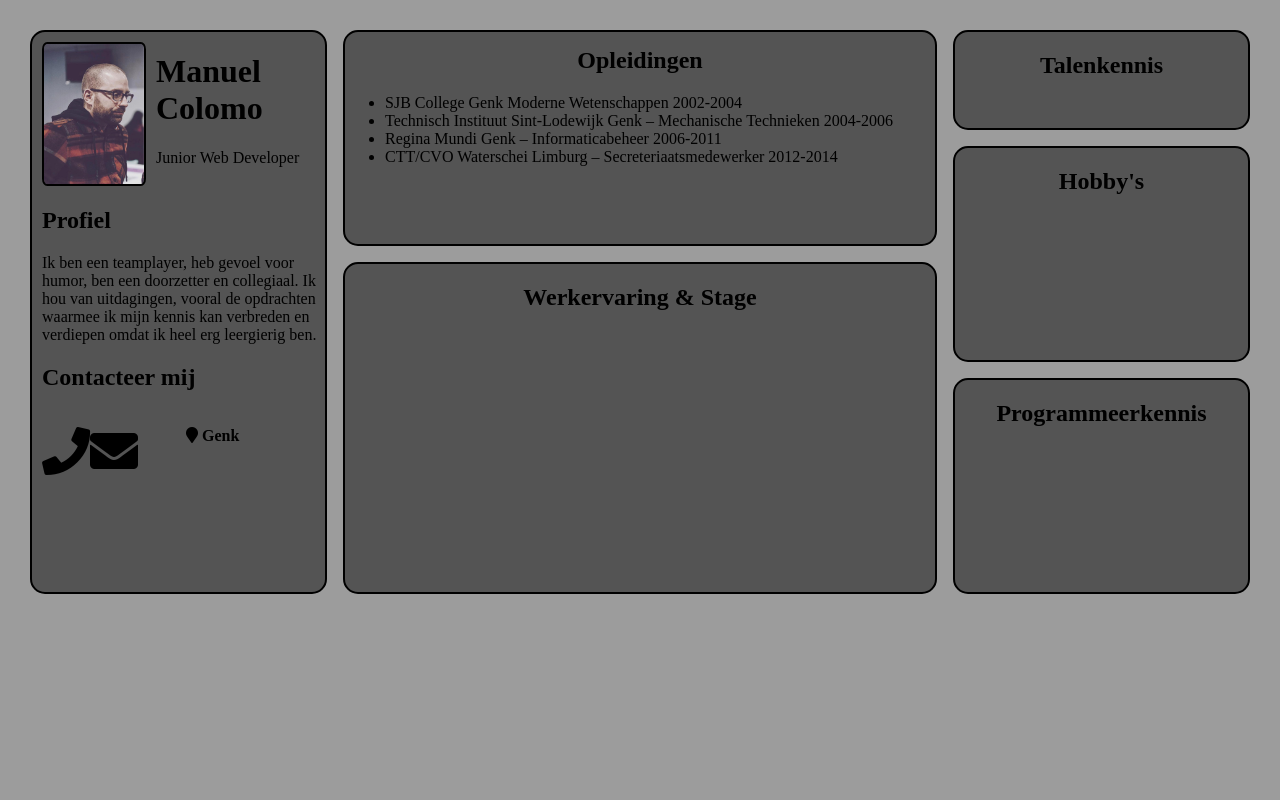
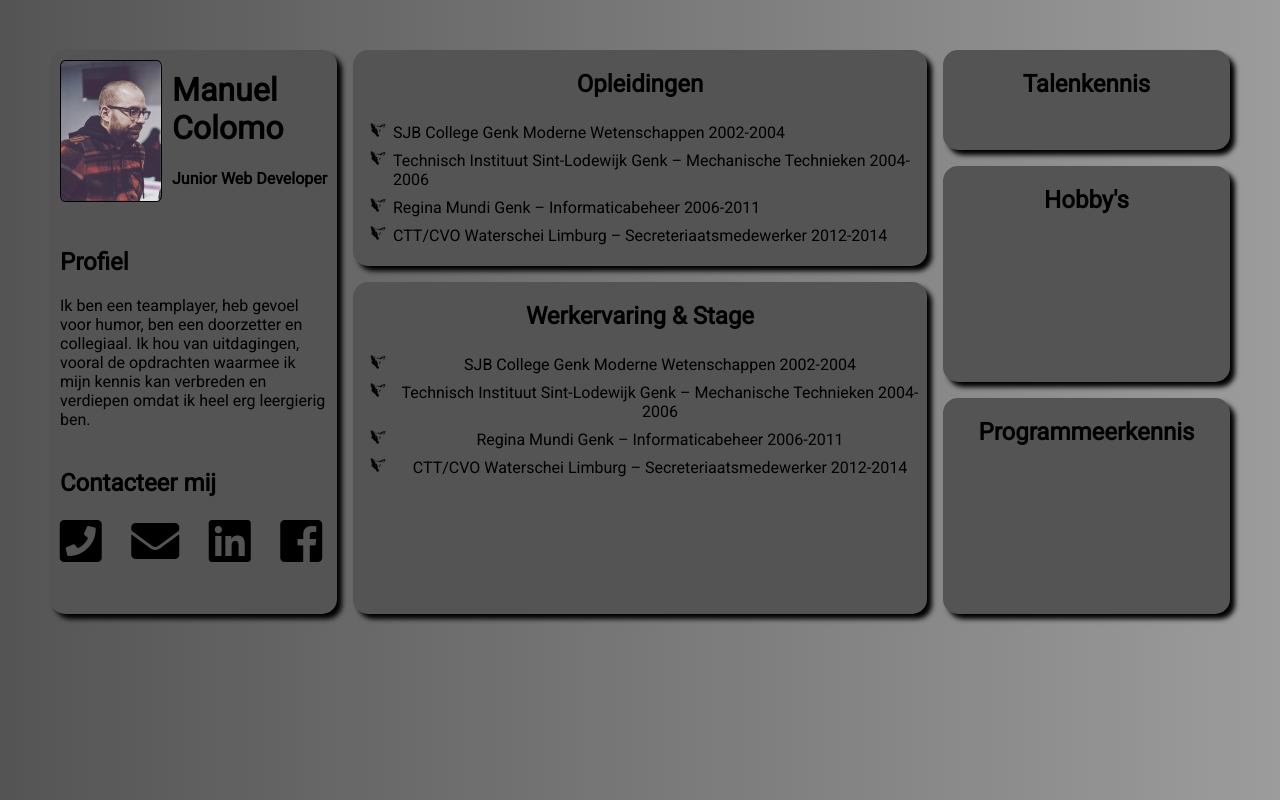
Before and after one commit to KeepBreakin/Mijn-CV, a plain HTML site: page index.html in a window 1280 px wide. Drawn offline with Linux system fonts and the light colour scheme; a script that the page names is missing.

Commit message:
nog niet af

```diff
--- a/index.html
+++ b/index.html
@@ -8,6 +8,8 @@
     <link rel="stylesheet" type="text/css" media="screen" href="stylesheet.css" />
     <link rel="stylesheet" href="https://use.fontawesome.com/releases/v5.6.3/css/all.css" integrity="sha384-UHRtZLI+pbxtHCWp1t77Bi1L4ZtiqrqD80Kn4Z8NTSRyMA2Fd33n5dQ8lWUE00s/" crossorigin="anonymous">
     <script src="main.js"></script>
+    <link href="https://fonts.googleapis.com/css?family=Roboto" rel="stylesheet">
+    <link rel="icon" href="/favicon.ico" type="image/x-icon">
 
 
 </head>
@@ -18,7 +20,7 @@
                 <img src="manuel1.png" alt= "profielfoto" class="foto1">
                     <h1 class="box1-h2">Manuel Colomo</h1>
 
-                    <p class="box1-h4">Junior Web Developer</p>
+                    <strong><p class="box1-h4">Junior Web Developer</p></strong>
 
              <div class="profiel">
                  <h2>Profiel</h2>
@@ -30,15 +32,18 @@
 
                  <div class="social">
 
-                    <p><a href="tel:0495473325"><i class="fa fa-phone fa-3x" aria-hidden="true"></i></a></p>
+                    <a href="tel:0495473325"><i class="fa fa-phone-square fa-3x" aria-hidden="true"></i></a>
 
-                <p><a href="mailto:manuel.colomo89@gmail.com"><i class="fa fa-envelope fa-3x" aria-hidden="true"></i></a></p>
+                    <a href="mailto:manuel.colomo89@gmail.com"><i class="fa fa-envelope fa-3x" aria-hidden="true"></i></a>
 
-                <p>
-                    <a href="https://www.linkedin.com/in/manuel-colomo-82132a69/"><i class="fa fa-linkedin fa-3x" aria-hidden="true"></i></a>
-                </p>
+                    <a href="https://www.linkedin.com/in/manuel-colomo-82132a69/"><i class="fab fa-linkedin fa-3x"></i></a>
 
-                 <p><i class="fa fa-map-marker fa-2g" aria-hidden="true"> Genk</i></p></div>
+                    <a href="https://www.facebook.com/manuel.colomo.7">
+                        <i class="fab fa-facebook-square fa-3x"></i>
+                    </a>
+
+
+                </div>
 
 
 
@@ -66,6 +71,14 @@
                 <div class="ervaring">
                     <div class="titel-box3">
                         <h2>Werkervaring & Stage</h2>
+
+                        <div class ="lijst2">
+                            <ul>
+                                <li>SJB College Genk Moderne Wetenschappen	2002-2004</li>
+                                <li>Technisch Instituut Sint-Lodewijk Genk – Mechanische Technieken	2004-2006 </li>
+                                <li>Regina Mundi Genk – Informaticabeheer	2006-2011</li>
+                                <li>CTT/CVO Waterschei Limburg  – Secreteriaatsmedewerker	2012-2014</li>
+                        </div>
                     </div>
                 </div>
             </div>
--- a/stylesheet.css
+++ b/stylesheet.css
@@ -1,17 +1,19 @@
 body{
     background-color: #9C9C9C;
-    margin-left: 30px;
-    margin-right: 30px;
-    margin-top: 30px;
+    margin: 0;
+    padding: 0;
+    background-image: linear-gradient(-90deg,#9C9C9C,#545454)
 }
 
 
 .wrapper {
+    margin: 50px;
     display: grid;
     grid-template-columns: 1fr 2fr 1fr;
     grid-column-gap:1em;
     grid-auto-rows: minmax(100px, auto);
     grid-row-gap:1em;
+    font-family: 'Roboto', sans-serif;
 
 }
 
@@ -19,7 +21,7 @@ body{
 .box1{
     grid-column:1;
     grid-row:1/6;
-    border: 2px solid black;
+    box-shadow: 5px 5px 5px black;
     border-radius: 15px;
     background-color: #545454;
     justify-content: space-between;
@@ -28,7 +30,7 @@ body{
 .box2{
     grid-column:2;
     grid-row:1/3;
-    border: 2px solid black;
+    box-shadow: 5px 5px 5px black;
     border-radius: 15px;
     background-color: #545454;
 
@@ -37,7 +39,7 @@ body{
 .box3{
     grid-column: 2;
     grid-row:3/6;
-    border: 2px solid black;
+    box-shadow: 5px 5px 5px black;
     border-radius: 15px;
     background-color: #545454;
 }
@@ -45,7 +47,7 @@ body{
 .box4{
     grid-column: 3;
     grid-row:1/2;
-    border: 2px solid black;
+    box-shadow: 5px 5px 5px black;
     border-radius: 15px;
     background-color: #545454;
 }
@@ -53,7 +55,7 @@ body{
 .box5{
     grid-column: 3;
     grid-row:2/4;
-    border: 2px solid black;
+    box-shadow: 5px 5px 5px black;
     border-radius: 15px;
     background-color: #545454;
 }
@@ -61,7 +63,7 @@ body{
 .box6{
     grid-column: 3;
     grid-row:4/6;
-    border: 2px solid black;
+    box-shadow: 5px 5px 5px black;
     border-radius: 15px;
     background-color: #545454;
 }
@@ -70,7 +72,7 @@ body{
 .foto1{
     width: 100px;
     height:140px;
-    border:2px solid;
+    border:1px solid black;
     margin: 10px;
     margin-bottom: 0;
     border-radius: 5%;
@@ -79,20 +81,22 @@ body{
 }
 
 .profiel{
-    margin-top: 40px;
+    margin-top: 60px;
     margin-left: 10px;
+    margin-right :10px;
 }
 
 .contact{
-    margin-top: 20px;
+    margin-top: 40px;
     margin-left: 10px;
 
 }
 
 .titel-box2{
     padding: 0px;
-    margin: -5px 0 0 0;
+    margin: 0px;
     text-align: center;
+
 
 }
 
@@ -127,4 +131,16 @@ i, i:visited{
 .social{
     display:flex;
     flex-direction: row;
+    justify-content: space-around;
+    margin-left: -15px;
 }
+
+ul li {
+padding: 4px 0px;
+list-style: square url(favicon.ico);
+ }
+
+ i:hover{
+font-size: 60px;
+color: white;
+ }
```
Also changed, not shown: favicon.ico (added), fox2.png (added).
